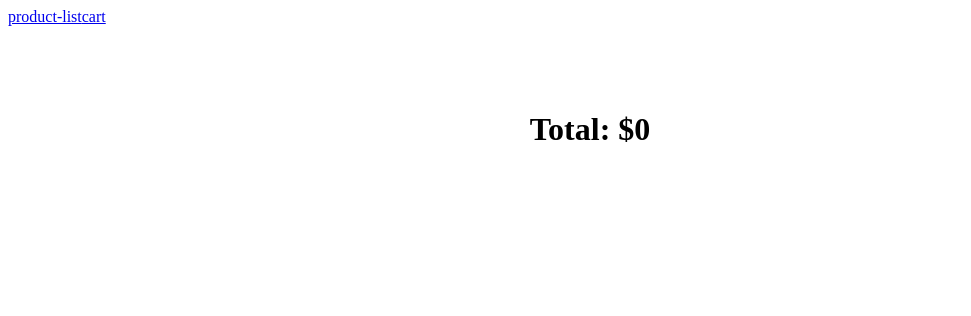
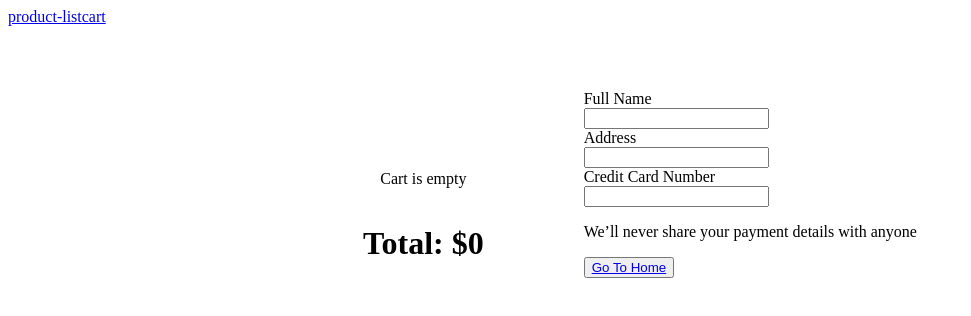
Before and after one commit to cjlee9393/my-store, an Angular app: page /cart in a window 1280 px wide. Shown: the top 316 px of the page, without its empty margins (0-971 px from the left). Built offline with nearby package versions, Linux system fonts and the light colour scheme.

Commit message:
input form for order

```diff
--- a/src/app/components/cart/cart.component.html
+++ b/src/app/components/cart/cart.component.html
@@ -1,5 +1,9 @@
 <div class="cart-container">
     <div class="cart-panel">
+        <div *ngIf="!(keys.length)" class="empty-cart-message">
+            <p>Cart is empty</p>
+        </div>
+
         <div class="cart-item" *ngFor="let id of keys">
             <img src="{{ getProduct(id).url }}">
             <div class="cart-item-detail">
@@ -12,6 +16,15 @@
         <h1>Total: ${{ total }}</h1>
     </div>
     <div class="cart-panel">
+        <label for="full-name">Full Name</label><br>
+        <input type="text" name="full-name" [(ngModel)]="fullName"><br>
+        <label for="address">Address</label><br>
+        <input type="text" name="address" [(ngModel)]="address"><br>
+        <label for="credit-card-number">Credit Card Number</label><br>
+        <input type="text" name="credit-card-number" [(ngModel)]="creditCardNumber"><br>
 
+        <p>We’ll never share your payment details with anyone</p>
+
+        <button><a routerLink="/">Go To Home</a></button>
     </div>
 </div>
--- a/src/app/components/cart/cart.component.ts
+++ b/src/app/components/cart/cart.component.ts
@@ -15,6 +15,10 @@ export class CartComponent implements OnInit {
   keys: number[] = [];
   quantities: number[] = [];
   total: number = 0;
+
+  fullName: string = '';
+  address: string = '';
+  creditCardNumber: string = '';
 
   constructor(private cartService: CartService, private productListService: ProductListService) { }
 
```
